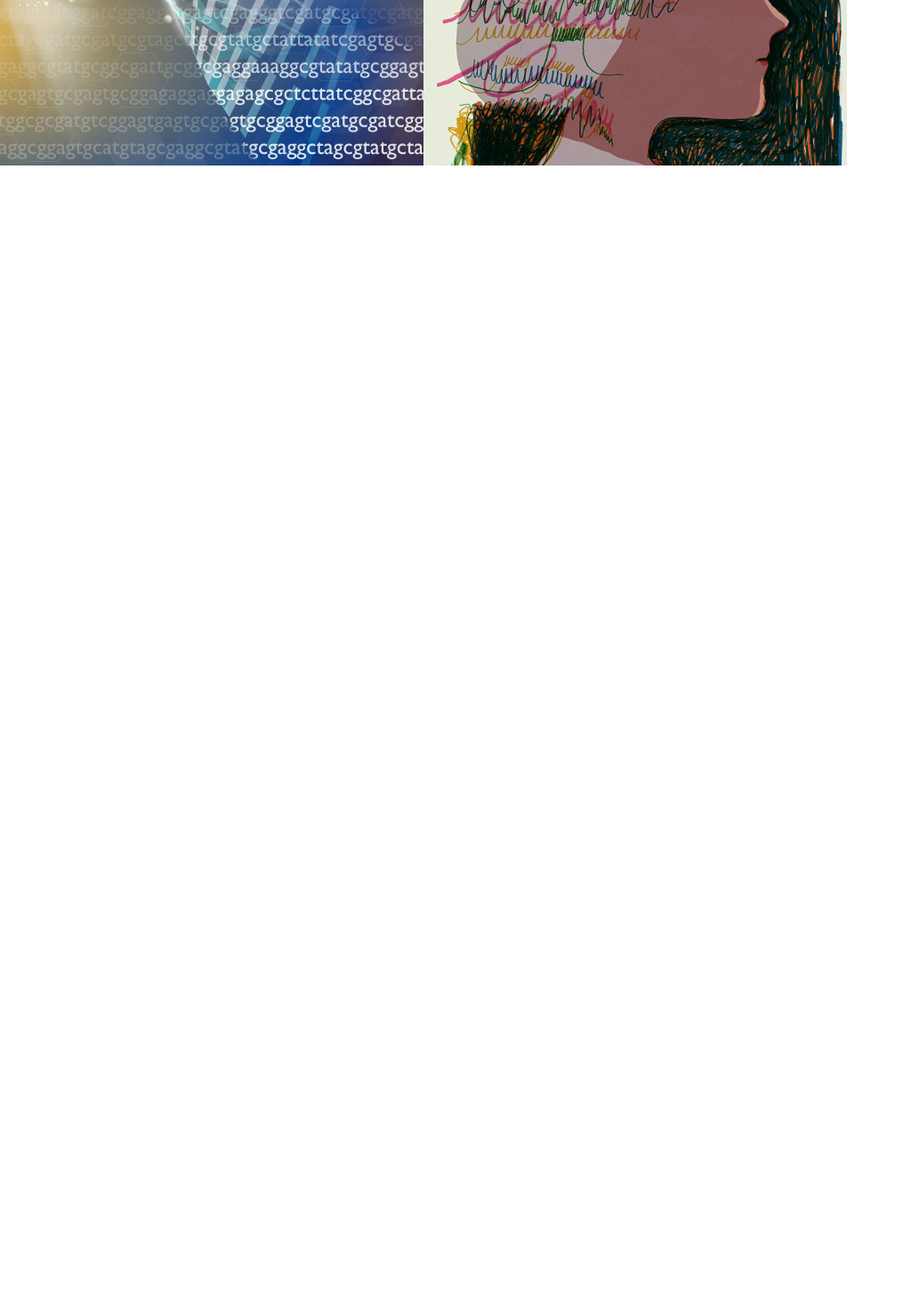
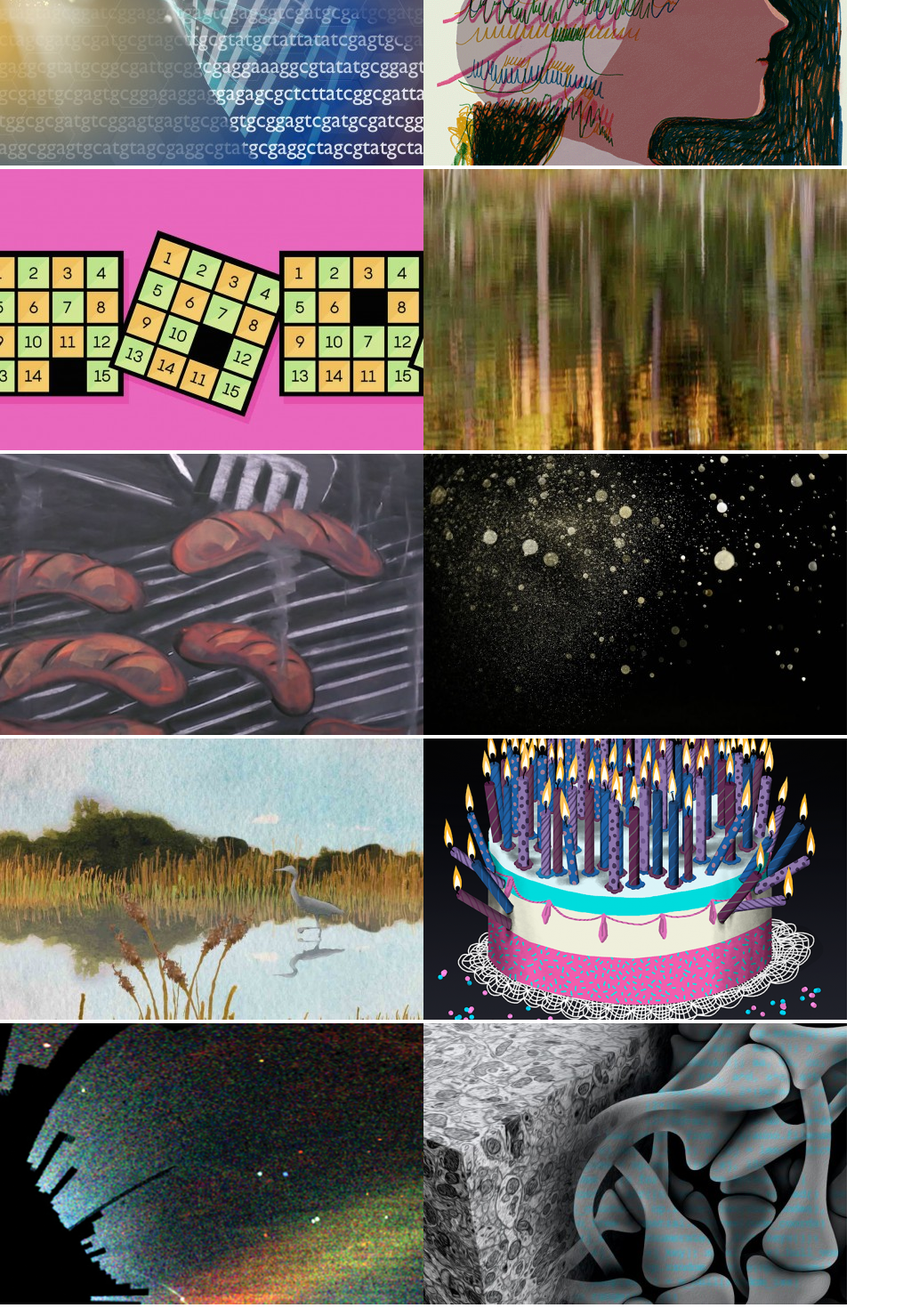
Before and after one commit to BladeKitana732/Nautilus_Mockup, a React (Create React App) app: page / in a window 1280 px wide. Shown: the part 130-1600 px from the top of the page at 89% size, without its empty margins (0-1015 px from the left). Before the commit the page ends 800 px from the top, so only its background shows below. Built offline with nearby package versions, Linux system fonts and the light colour scheme.

Commit message:
all images for channel sections added :D

```diff
--- a/src/App.js
+++ b/src/App.js
@@ -2,7 +2,14 @@ import React, { Component } from 'react';
 import './App.css';
 import bioImage from './images/bio_and_beyond.jpeg';
 import femaleFaceImg from './images/wise_sci_and_engineering.png';
-
+import numberedBoxImg from './images/abstractions.jpeg';
+import natureImg from './images/earth.jpeg';
+import grillingHotDogImg from './images/tlas.jpeg';
+import cosmosImg from './images/cosmos.jpeg';
+import poetryImg from './images/poetry.jpeg';
+import birthdayCakeImg from './images/aging.png';
+import nightSkyImg from './images/alliance.png';
+import neuroImg from './images/maxplanck.jpeg';
 
 export default class App extends Component {
   render() {
@@ -10,14 +17,14 @@ export default class App extends Component {
       <div>
           <img src= { bioImage } alt='bio_and_beyond'/>
           <img src= { femaleFaceImg } alt='artistic_female_face' />
-          {/* <img src= {}/>
-          <img src= {}/>
-          <img src= {}/>
-          <img src= {}/>
-          <img src= {}/>
-          <img src= {}/>
-          <img src= {}/>
-          <img src= {}/> */}
+          <img src= { numberedBoxImg } alt='numbered_slide_puzzle_game'/>
+          <img src= { natureImg } alt='watercolor_nature_painting'/>
+          <img src= { grillingHotDogImg } alt='grilling_Hotdog_image'/>
+          <img src= { cosmosImg } alt='cosmos_in_blackAndGold_image'/>
+          <img src= { poetryImg } alt='pond_grainfields_image'/>
+          <img src= { birthdayCakeImg } alt='aging_bdayCake_image'/>
+          <img src= { nightSkyImg } alt='clear_nightSkylight_image'/>
+          <img src= { neuroImg } alt='abstract_neuro_img'/>
       </div>
     )
   }
```
